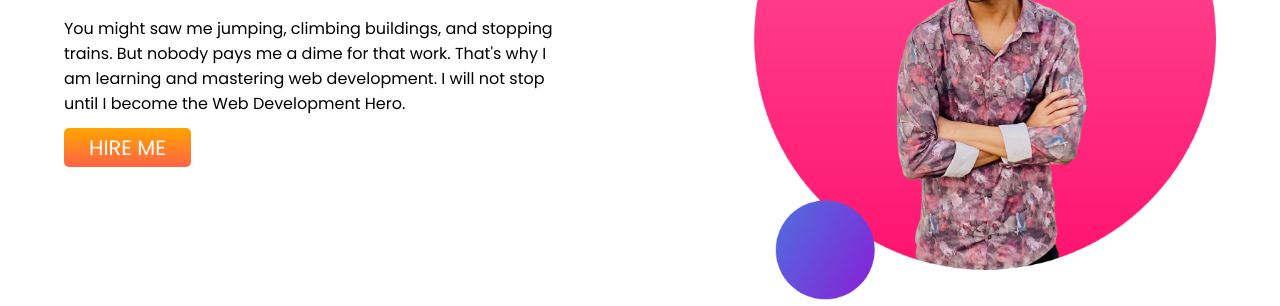
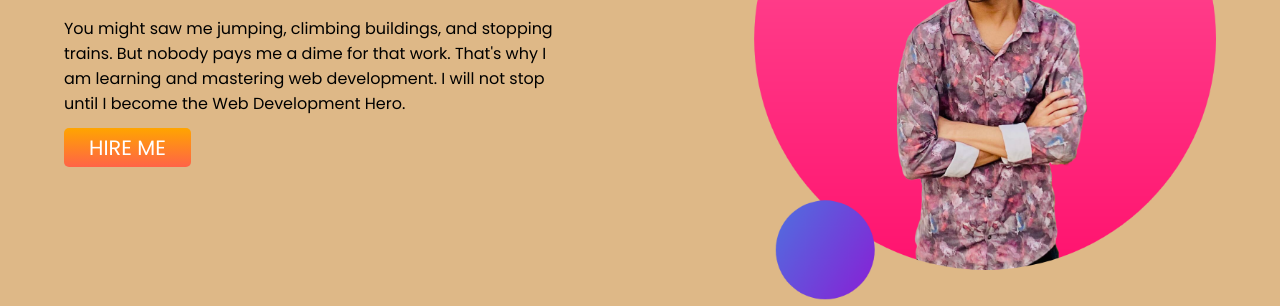
Before and after one commit to tasinahmed-dev/hover, a plain HTML site: page index.html in a window 1280 px wide. Shown: the part 192-498 px from the top of the page. Drawn offline with Linux system fonts and the light colour scheme.

Commit message:
New Setup

```diff
--- a/index.html
+++ b/index.html
@@ -22,9 +22,8 @@
         <h3>Front-End Developer
         </h3>
         <p>You might saw me jumping, climbing buildings, and stopping trains. But nobody pays me a dime for that work. That's why I am learning and mastering web development. I will not stop until I become the Web Development Hero.
-
         </p>
-    <a href="#">Hire Me</a>
+        <div class="button"><a href="#">Hire Me</a></div>
         </div>
         <div class="right-content half-width">
         <img src="images/my-bg2 (2).png" alt="photo done">
--- a/responsive.css
+++ b/responsive.css
@@ -25,4 +25,20 @@
         transition-duration: 2s;
     }
 
+    }
+    @media only screen and (min-width: 620px) {
+        body {
+            background-color: burlywood;
+        }
+        .half-width .button a {
+            height: 100px;
+            width: 100px;
+            margin: auto;
+            margin-top: 50px;
+            transition: 2s;
+        }
+        .half-width .button a:hover {
+         transform: scale(1.5) rotate(25deg);
+        }
+
 }
```
Lines whose indentation alone changed are shown as unchanged.
